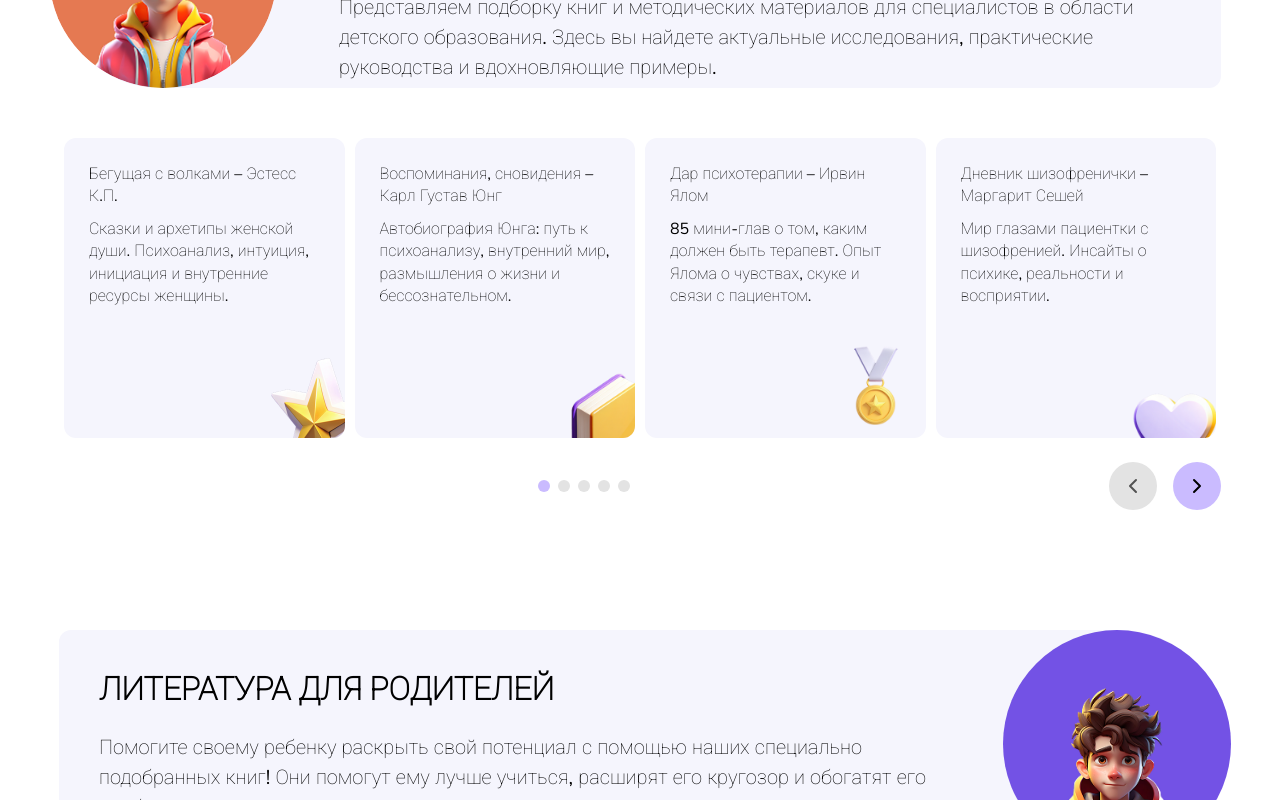
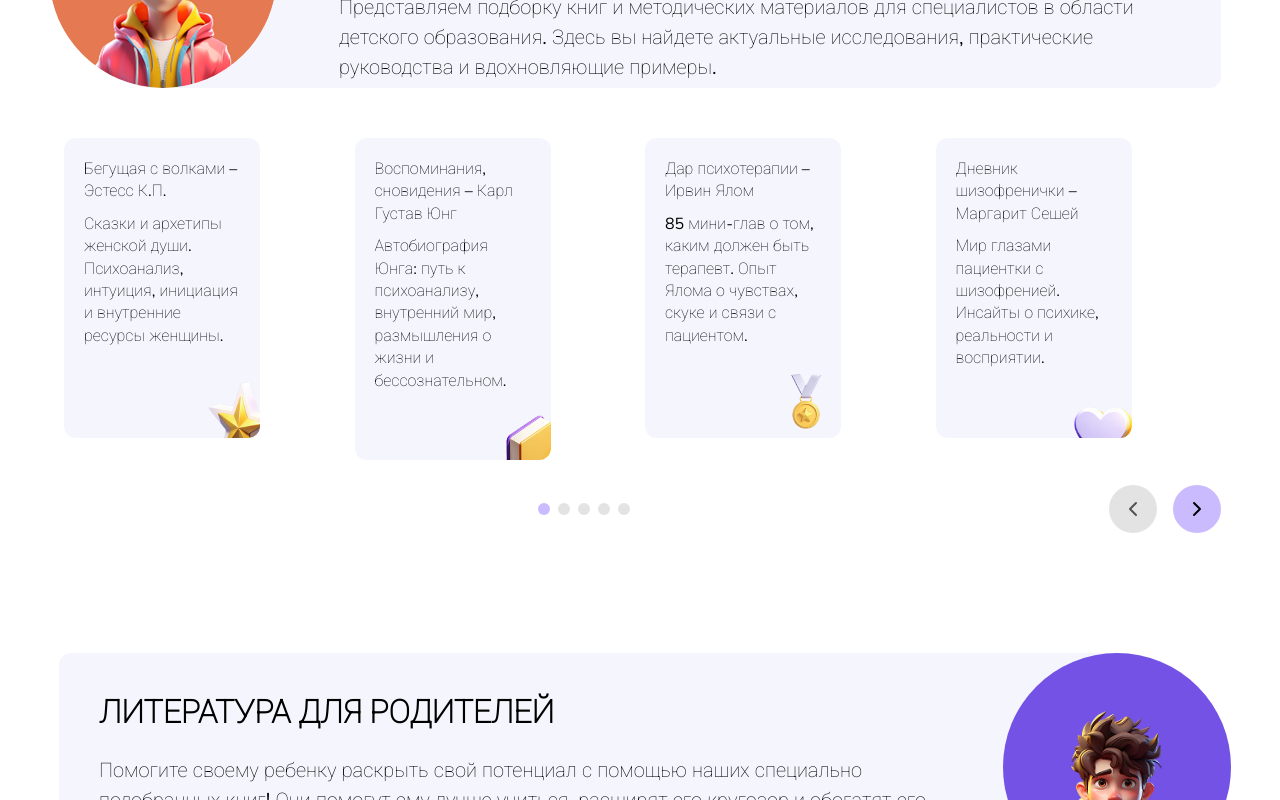
Before and after one commit to working-place/Mne-by-v-nebo, a Vue app: page /usefull in a window 1280 px wide. Shown: the part 740-1540 px from the top of the page. Built offline with nearby package versions, Linux system fonts and the light colour scheme; a web font is replaced by a local one.

Commit message:
feat: start adaptive layout

```diff
--- a/src/components/ui/LinkCard.vue
+++ b/src/components/ui/LinkCard.vue
@@ -61,12 +61,25 @@ defineExpose({
 .card {
   @include display-flex-column-center;
   position: relative;
-  min-height: var(--main-screen_block-height);
+
   padding: 20px;
   gap: 10px;
   background-color: var(--color-background-light-blue);
   border-radius: var(--cards-border-radius);
   box-sizing: border-box;
+
+  @media only screen and (max-width: 767px) {
+    min-height: var(--main-screen_block-height);
+  }
+
+  @media only screen and (min-width: 768px) {
+    min-width: 428px;
+    max-width: 600px;
+    width: 70%;
+    min-height: 201px;
+    max-height: fit-content;
+
+  }
 
   &__title {
     margin-bottom: 10px;
@@ -100,18 +113,15 @@ defineExpose({
   }
 
   @media only screen and (min-width: 768px) {
-    min-width: 320px;
-    min-height: 270px;
-    padding: 25px;
-    gap: 15px;
 
     &__img-box :slotted(img) {
       width: calc(v-bind(imageWidth) * 1.2);
     }
   }
-    @media only screen and (min-width: 1280px) {
-      min-width: auto;
-      min-height: 300px;
-    }
+
+  @media only screen and (min-width: 1280px) {
+    min-width: auto;
+    min-height: 300px;
+  }
 }
 </style>
```
